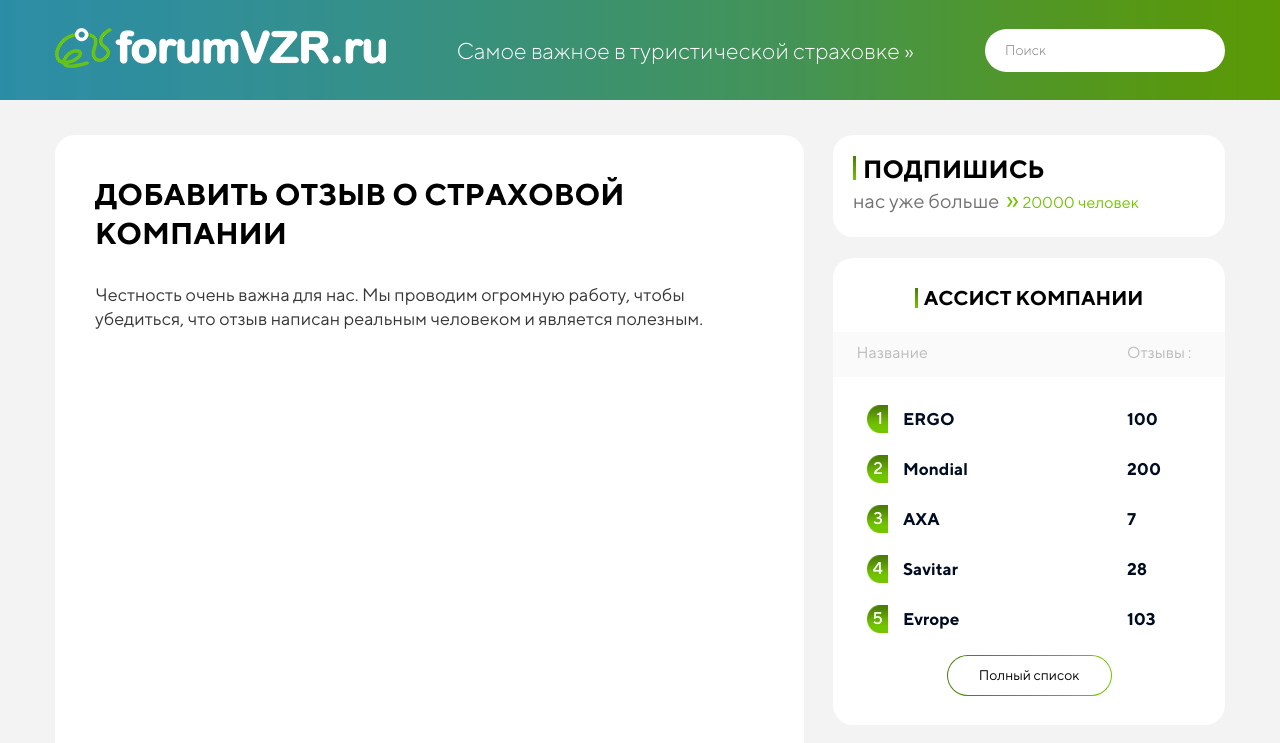
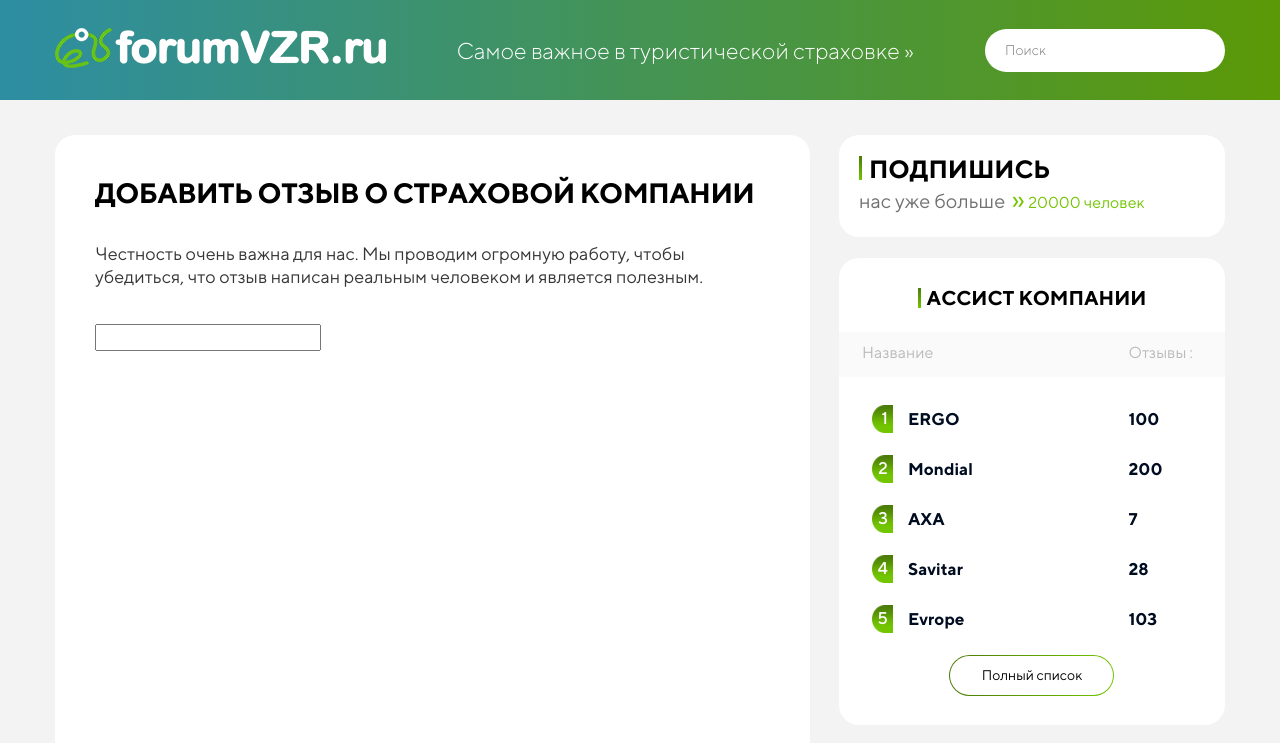
Before and after one commit to AlexanderLogosh/forumvzr, a website: page add-a-review.html in a window 1280 px wide. Shown: the top 743 px of the page. Drawn offline with Linux system fonts and the light colour scheme.

Commit message:
Поправил шапку. Начал третью страницу

```diff
--- a/add-a-review.html
+++ b/add-a-review.html
@@ -21,10 +21,11 @@
 	<main class="internal-page">
 		<section class="internal-page__content">
 			<h1>Добавить отзыв о страховой компании</h1>
-			<p>Честность очень важна для нас. Мы проводим огромную работу, чтобы убедиться,
+			<p class="internal-page__litle-p">Честность очень важна для нас. Мы проводим огромную работу, чтобы убедиться,
 			что отзыв написан реальным человеком и является полезным.</p>
+
 			<form class="review-form" action="" method="post">
-
+				<input type="text" required>
 			</form>
 		</section>
 
--- a/sass/blocks/internal-page.scss
+++ b/sass/blocks/internal-page.scss
@@ -1,4 +1,5 @@
 .internal-page {
+	box-sizing: border-box;
 	display: flex;
 	flex-direction: column;
 	justify-content: space-around;
@@ -75,15 +76,16 @@
 
 
 	@media (min-width: 800px) {
-		flex-basis: 64%;
+		flex-basis: 64.5%;
 		margin-bottom: 22px;
 		padding: 20px 40px 25px;
 		font-size: 18px;
 		line-height: 23.5px;
 
 		h1 {
-			font-size: 30px;
-			line-height: 39px;
+			font-size: 28px;
+			line-height: 38px;
+			letter-spacing: -0.02em;
 		}
 
 		p {
--- a/sass/blocks/page-header.scss
+++ b/sass/blocks/page-header.scss
@@ -1,7 +1,7 @@
 .page-header {
-	width: 100%;
-	background: url("../img/header-bg.jpg") no-repeat;
-	//background-image: linear-gradient(90deg, #2d8ea3,  #5b9906);
+	min-width: 320px;
+	//background: url("../img/header-bg.jpg") no-repeat;
+	background-image: linear-gradient(90deg, #2d8ea3,  #5b9906);
 	background-size: 100% 100%;
 }
 
@@ -9,6 +9,7 @@
 	display: flex;
 	flex-direction: column;
   align-items: center;
+  min-width: 320px;
 	padding-top: 21px;
   padding-bottom: 15px;
   min-width: 320px;
--- a/sass/blocks/sidebar.scss
+++ b/sass/blocks/sidebar.scss
@@ -13,6 +13,6 @@
 		flex-direction: column;
 		align-items: stretch;
 		flex-wrap: nowrap;
-		flex-basis: 33.5%;
+		flex-basis: 33%;
 	}
 }
--- a/sass/mixins.scss
+++ b/sass/mixins.scss
@@ -1,4 +1,5 @@
 @mixin container-fluid() {
+	box-sizing: border-box;
 	min-width: 320px;
 	margin: 0 auto;
 
```
Also changed, not shown: css/style.css.
